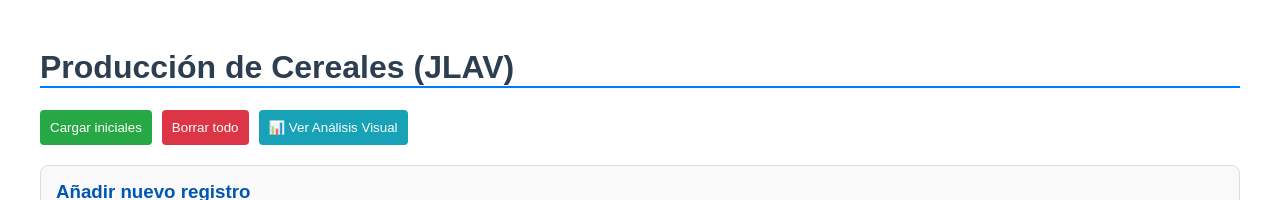
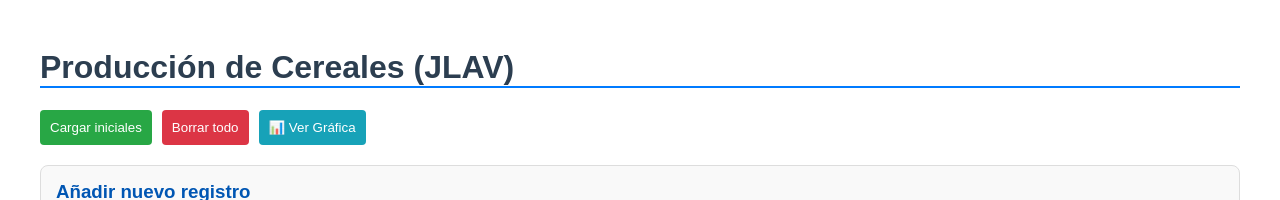
Before and after one commit to gti-sos/SOS2526-18, a SvelteKit app in the folder src/front/: page /cereal-productions in a window 1280 px wide. Shown: the top 200 px of the page. Built offline with nearby package versions, Linux system fonts and the light colour scheme; no server answers.

Commit message:
Añadida navegación entre tabla y gráfica de cereales

```diff
--- a/src/front/src/routes/cereal-productions/+page.svelte
+++ b/src/front/src/routes/cereal-productions/+page.svelte
@@ -12,7 +12,7 @@
     let limit = 10;
     let offset = $state(0);
 
-    // CRUCIAL PARA EL TEST 3: Captura el mensaje tras editar
+    // Para el test de edición (actualizado correctamente)
     $effect(() => {
         if (page.url.searchParams.get('updated') === 'true') {
             message = "actualizado correctamente";
@@ -41,7 +41,7 @@
             const res = await fetch("/api/v2/cereal-productions", { method: "DELETE" });
             if (res.ok) {
                 await getCereals();
-                // CRUCIAL PARA EL TEST 6: Texto exacto en minúsculas
+                // AQUÍ: "borrados" en minúscula y punto
                 message = "borrados";
                 messageType = "success";
             }
@@ -60,7 +60,7 @@
         <button onclick={loadInitialData} class="btn-load">Cargar iniciales</button>
         <button onclick={deleteAll} class="btn-del">Borrar todo</button>
         <a href="/analytics/cereal-productions">
-            <button class="btn-viz">📊 Ver Análisis Visual</button>
+            <button class="btn-viz">📊 Ver Gráfica</button>
         </a>
     </div>
 
--- a/src/front/src/routes/cereal-productions/Message.svelte
+++ b/src/front/src/routes/cereal-productions/Message.svelte
@@ -1,4 +1,5 @@
 <script>
+    // Usamos $props de Svelte 5
     let { message = $bindable(""), type = $bindable("danger") } = $props();
 </script>
 
@@ -10,7 +11,7 @@
 {/if}
 
 <style>
-    .alert { padding: 15px; margin: 10px 0; border-radius: 4px; position: relative; }
+    .alert { padding: 15px; margin: 10px 0; border-radius: 4px; position: relative; font-weight: bold; }
     .success { background-color: #d4edda; color: #155724; border: 1px solid #c3e6cb; }
     .danger { background-color: #f8d7da; color: #721c24; border: 1px solid #f5c6cb; }
     button { position: absolute; right: 10px; top: 10px; background: none; border: none; cursor: pointer; font-weight: bold; }
```
